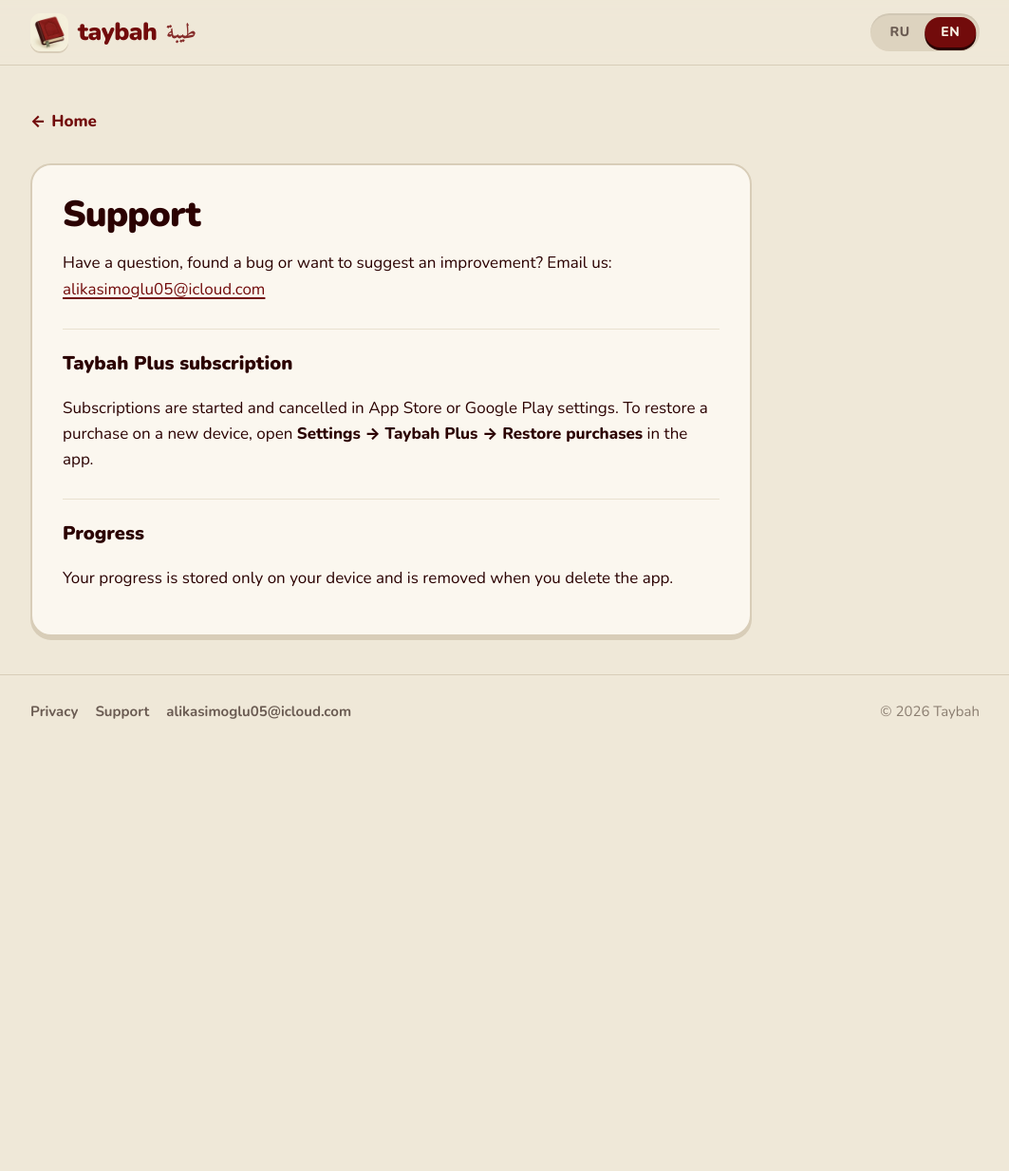
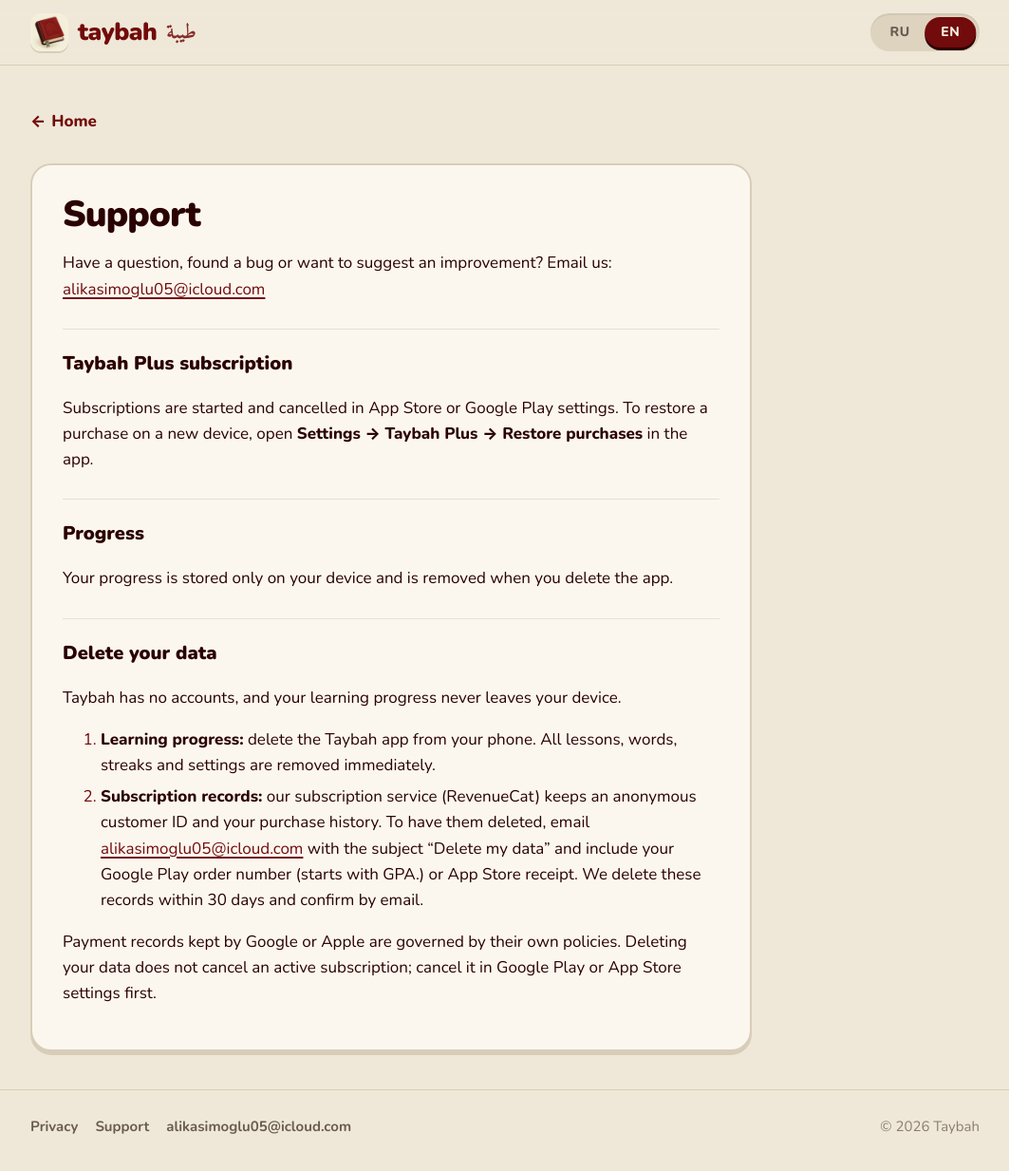
Before and after one commit to alikasimoglu05/taybah, a Jekyll site: the page built from support.md, in a window 1280 px wide and 1234 px high. Shown: the whole window at 95% size, without its empty margins (108-1171 px from the left). Built offline with Jekyll 4.4.1, drawn with Linux system fonts in a browser that asks for light colours.

Commit message:
Support: add data deletion instructions (EN)

```diff
--- a/_includes/support-en.md
+++ b/_includes/support-en.md
@@ -7,3 +7,11 @@ Subscriptions are started and cancelled in App Store or Google Play settings. To
 
 ## Progress
 Your progress is stored only on your device and is removed when you delete the app.
+
+## Delete your data
+Taybah has no accounts, and your learning progress never leaves your device.
+
+1. **Learning progress:** delete the Taybah app from your phone. All lessons, words, streaks and settings are removed immediately.
+2. **Subscription records:** our subscription service (RevenueCat) keeps an anonymous customer ID and your purchase history. To have them deleted, email [alikasimoglu05@icloud.com](mailto:alikasimoglu05@icloud.com) with the subject "Delete my data" and include your Google Play order number (starts with GPA.) or App Store receipt. We delete these records within 30 days and confirm by email.
+
+Payment records kept by Google or Apple are governed by their own policies. Deleting your data does not cancel an active subscription; cancel it in Google Play or App Store settings first.
```
